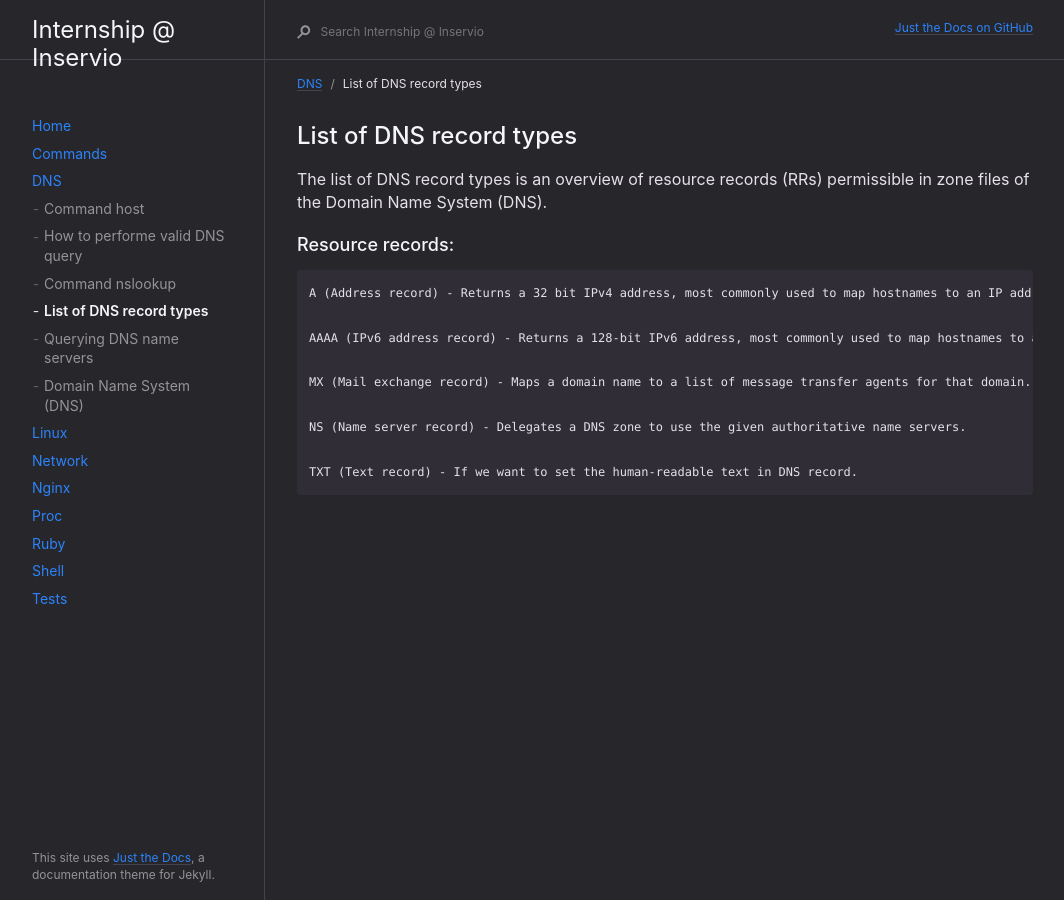
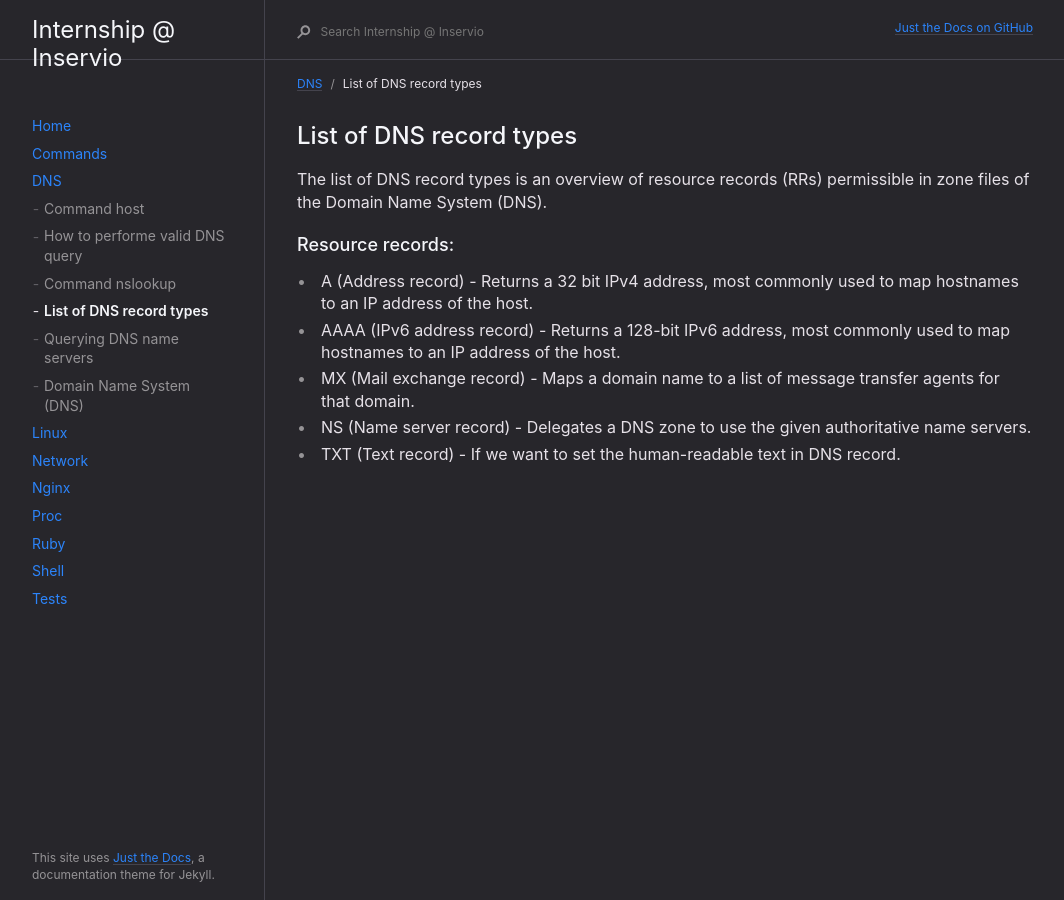
Before and after one commit to inservio/internship, a Jekyll site: the page built from docs/dns/list-of-dns-record-types.md, in a window 1280 px wide. Shown: the whole page, without its empty margins (91-1155 px from the left). Built offline with Jekyll 4.4.1, drawn with Linux system fonts in a browser that asks for light colours.

```diff
--- a/docs/dns/list-of-dns-record-types.md
+++ b/docs/dns/list-of-dns-record-types.md
@@ -11,12 +11,8 @@ The list of DNS record types is an overview of resource records (RRs) permissibl
 
 ### Resource records:
 
-    A (Address record) - Returns a 32 bit IPv4 address, most commonly used to map hostnames to an IP address of the host.
-
-    AAAA (IPv6 address record) - Returns a 128-bit IPv6 address, most commonly used to map hostnames to an IP address of the host.
-
-    MX (Mail exchange record) - Maps a domain name to a list of message transfer agents for that domain.
-
-    NS (Name server record) - Delegates a DNS zone to use the given authoritative name servers.
-
-    TXT (Text record) - If we want to set the human-readable text in DNS record.
+* A (Address record) - Returns a 32 bit IPv4 address, most commonly used to map hostnames to an IP address of the host.
+* AAAA (IPv6 address record) - Returns a 128-bit IPv6 address, most commonly used to map hostnames to an IP address of the host.
+* MX (Mail exchange record) - Maps a domain name to a list of message transfer agents for that domain.
+* NS (Name server record) - Delegates a DNS zone to use the given authoritative name servers.
+* TXT (Text record) - If we want to set the human-readable text in DNS record.
```
Also changed, not shown: docs/dns/dns-lookup-utility.md (deleted, +0 -18 lines), docs/dns/host.md (added, +18 -0 lines), docs/dns/querying-dns-name-servers.md (+4 -4 lines).
